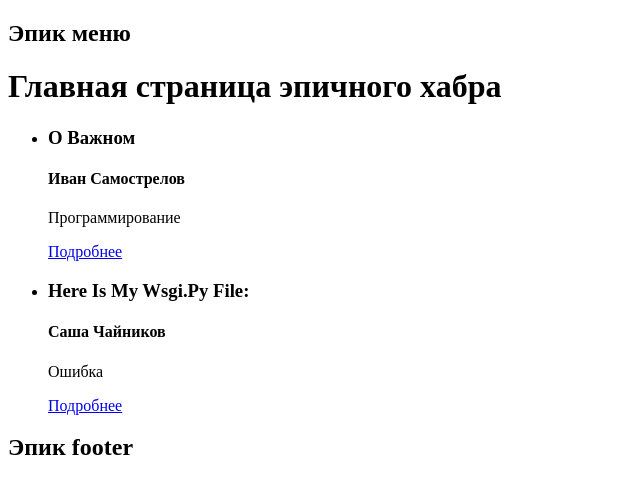
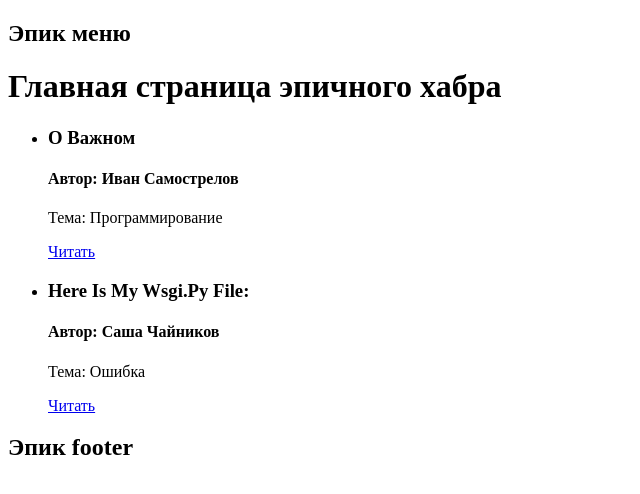
Before and after one commit to Pavel-Nefedov/HeadHunter, a Django app: page / in a window 1280 px wide. Shown: the top 494 px of the page, without its empty margins (0-640 px from the left). Run offline with Django 3.2, Linux system fonts and the light colour scheme; data comes from the database, SQL or seed files in the repository; both versions use the stored data as it was before the commit.

```diff
--- a/epic_habr/mainapp/templates/mainapp/index.html
+++ b/epic_habr/mainapp/templates/mainapp/index.html
@@ -15,9 +15,9 @@
 
                 <h3>{{ article.title|title }}</h3>
                 <h4>{{ article.posted_at|date:"M d, Y"}}</h4>
-                <h4>{{ article.author|title }}</h4>
-                <p>{{ article.subject }}</p>
-                <a href="{% url 'art:article' article.pk %}">Подробнее</a>
+                <h4>Автор: {{ article.author|title }}</h4>
+                <p>Тема: {{ article.subject }}</p>
+                <a href="{% url 'art:article' article.pk %}">Читать</a>
             </li>
 
         {% endfor %}
--- a/epic_habr/mainapp/views.py
+++ b/epic_habr/mainapp/views.py
@@ -6,7 +6,7 @@ from .models import Article
 # Create your views here.
 
 def main(request):
-    title = 'Статьи'
+    title = 'Эпик Хабр - Главная'
     article_list = Article.objects.filter(is_posted=True)
 
     content = {
```
Also changed, not shown: epic_habr/db.sqlite3 (deleted), epic_habr/mainapp/migrations/0001_initial.py (deleted).
